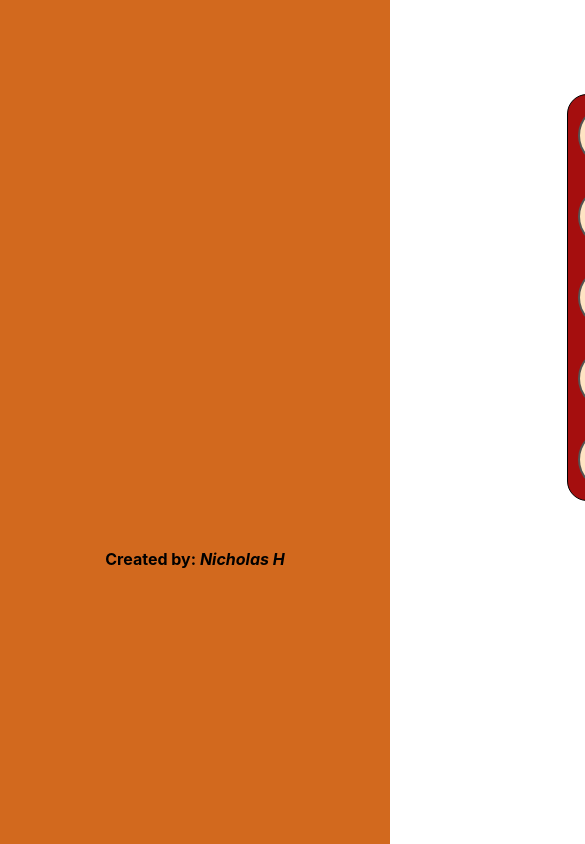
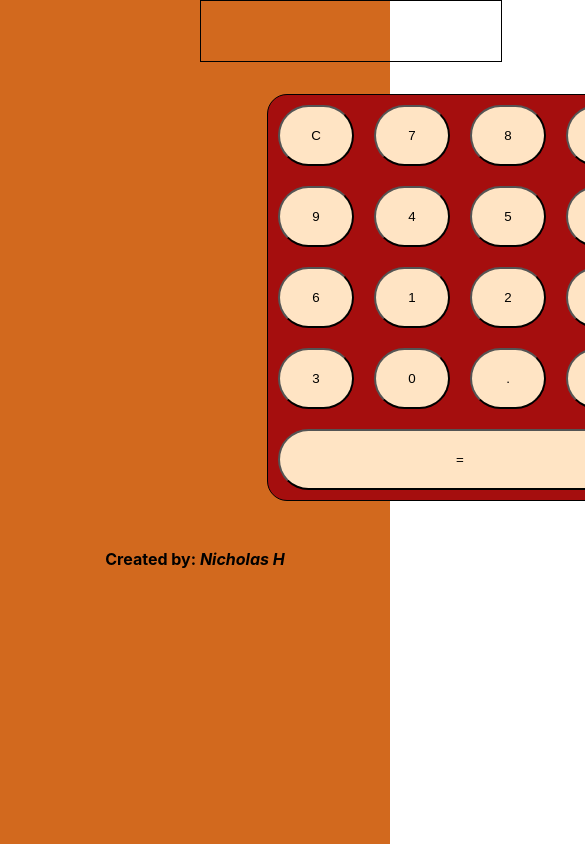
Before and after one commit to KingT7/calculator-application, a React (Create React App) app: page / in a window 390 px wide. Shown: the top 844 px of the page, 585 px wide, since content can reach past the window. Built offline with nearby package versions, Linux system fonts and the light colour scheme.

Commit message:
media queries

```diff
--- a/src/App.css
+++ b/src/App.css
@@ -51,3 +51,58 @@
     display: flex;
     justify-content: center;
 }
+
+
+/*///////////////////////////////////*/
+
+@media only screen and (max-width: 600px) {
+    .App {
+        background-color: chocolate;
+        width: 100vw;
+        height: 100vh;
+    }
+    .area {
+        position: relative;
+        left: 200px;
+        border: 1px solid black;
+        width: 300px;
+        height: 60px;
+        text-align: right;
+        font-size: large;
+        font-weight: bold;
+        font-family: Arial, Helvetica, sans-serif;
+    }
+    .calcWrapper {
+        background-color: rgb(165, 14, 14);
+        margin: 2rem;
+        display: grid;
+        grid-template-columns: repeat(4, 6rem);
+        border: 1px solid black;
+        width: fit-content;
+        text-align: center;
+        position: relative;
+        left: 235px;
+        border-radius: 20px;
+    }
+    .btn {
+        margin: 10px;
+        background-color: bisque;
+        color: black;
+        border-radius: 35px;
+        padding: 21px;
+        place-content: center;
+    }
+    .equalBtn {
+        margin: 10px;
+        background-color: bisque;
+        color: black;
+        border-radius: 35px;
+        padding: 21px;
+        grid-column: span 4;
+        place-content: center;
+    }
+    .footer {
+        display: flex;
+        justify-content: center;
+    }
+}
```
